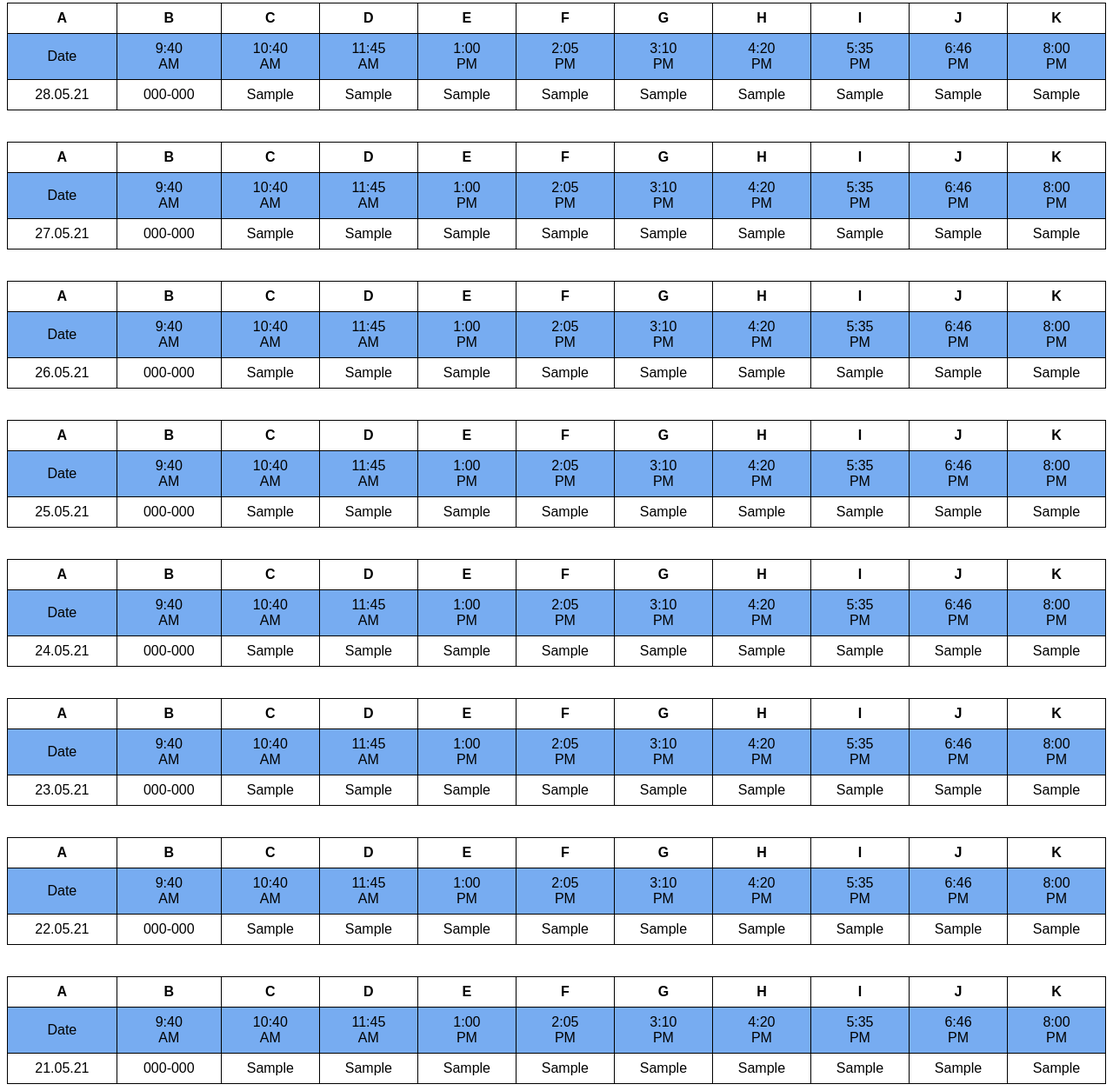
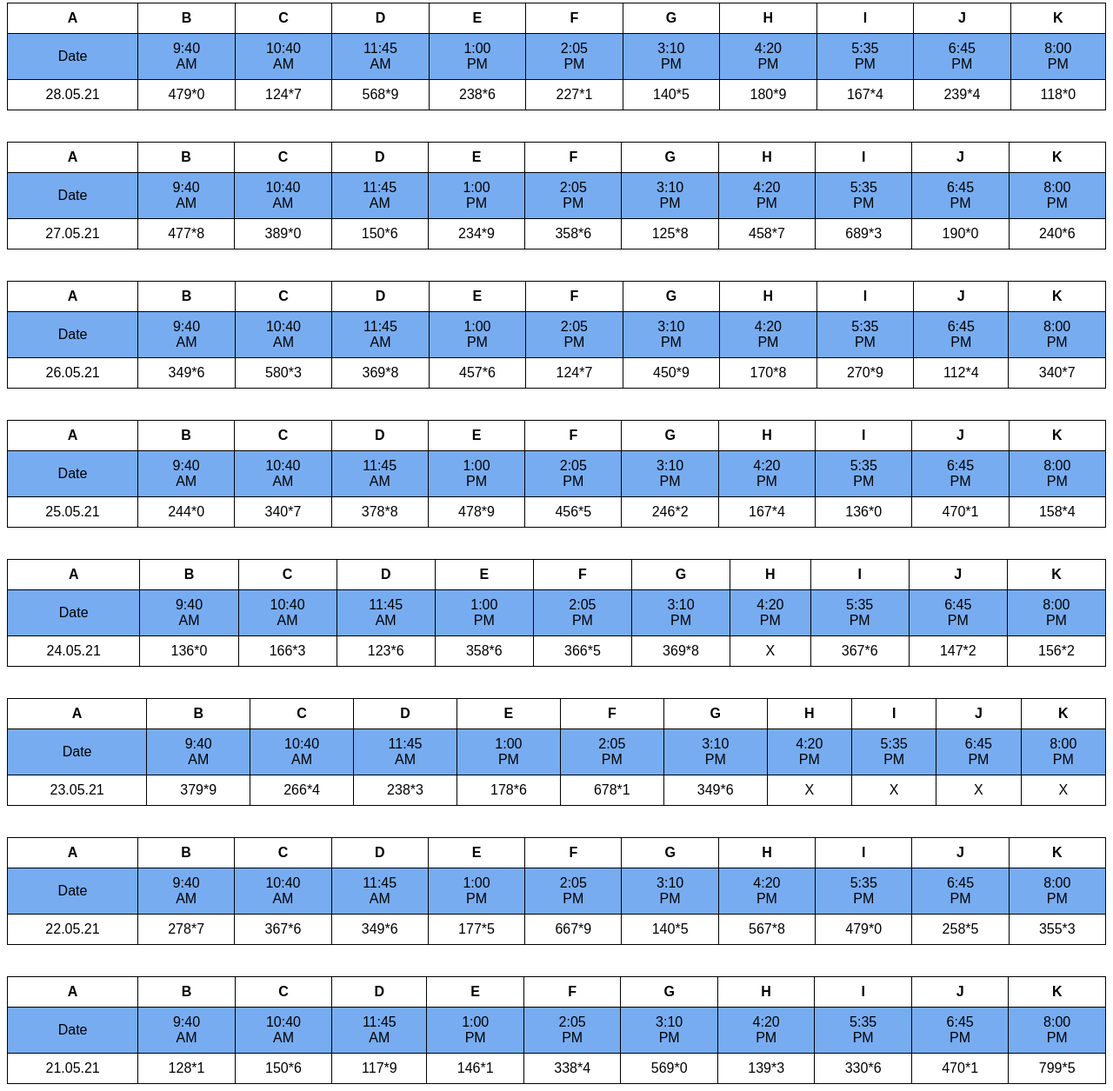
Before and after one commit to icds-web/Goa-Kalyan, a plain HTML site: page index.html in a window 1280 px wide. Shown: the part 377-1632 px from the top of the page at 87% size. Drawn offline with Linux system fonts and the light colour scheme.

Commit message:
Add files via upload

```diff
--- a/index.html
+++ b/index.html
@@ -79,21 +79,21 @@ tr:nth-child(even) {
     <td>3:10<br>PM</td>
     <td>4:20<br>PM</td>
     <td>5:35<br>PM</td>
-    <td>6:46<br>PM</td>
+    <td>6:45<br>PM</td>
     <td>8:00<br>PM</td>
   </tr>
   <tr>
     <td>29.05.21</td>
-    <td>000-000</td>
-    <td>Sample</td>
-    <td>Sample</td>
-    <td>Sample</td>
-    <td>Sample</td>
-    <td>Sample</td>
-    <td>Sample</td>
-    <td>Sample</td>
-    <td>Sample</td>
-    <td>Sample</td>
+    <td>246*2</td>
+    <td>348*5</td>
+    <td>569*0</td>
+    <td>378*8</td>
+    <td>589*2</td>
+    <td>600*6</td>
+    <td>137*1</td>
+    <td>245*1</td>
+    <td>789*4</td>
+    <td>113*5</td>
   </tr>
 </table>
 <br><br>
@@ -124,21 +124,21 @@ tr:nth-child(even) {
     <td>3:10<br>PM</td>
     <td>4:20<br>PM</td>
     <td>5:35<br>PM</td>
-    <td>6:46<br>PM</td>
+    <td>6:45<br>PM</td>
     <td>8:00<br>PM</td>
   </tr>
   <tr>
     <td>28.05.21</td>
-    <td>000-000</td>
-    <td>Sample</td>
-    <td>Sample</td>
-    <td>Sample</td>
-    <td>Sample</td>
-    <td>Sample</td>
-    <td>Sample</td>
-    <td>Sample</td>
-    <td>Sample</td>
-    <td>Sample</td>
+    <td>479*0</td>
+    <td>124*7</td>
+    <td>568*9</td>
+    <td>238*6</td>
+    <td>227*1</td>
+    <td>140*5</td>
+    <td>180*9</td>
+    <td>167*4</td>
+    <td>239*4</td>
+    <td>118*0</td>
   </tr>
 </table>
 <br><br>
@@ -167,21 +167,21 @@ tr:nth-child(even) {
     <td>3:10<br>PM</td>
     <td>4:20<br>PM</td>
     <td>5:35<br>PM</td>
-    <td>6:46<br>PM</td>
+    <td>6:45<br>PM</td>
     <td>8:00<br>PM</td>
   </tr>
   <tr>
     <td>27.05.21</td>
-    <td>000-000</td>
-    <td>Sample</td>
-    <td>Sample</td>
-    <td>Sample</td>
-    <td>Sample</td>
-    <td>Sample</td>
-    <td>Sample</td>
-    <td>Sample</td>
-    <td>Sample</td>
-    <td>Sample</td>
+    <td>477*8</td>
+    <td>389*0</td>
+    <td>150*6</td>
+    <td>234*9</td>
+    <td>358*6</td>
+    <td>125*8</td>
+    <td>458*7</td>
+    <td>689*3</td>
+    <td>190*0</td>
+    <td>240*6</td>
   </tr>
 </table>
 <br><br>
@@ -211,21 +211,21 @@ tr:nth-child(even) {
     <td>3:10<br>PM</td>
     <td>4:20<br>PM</td>
     <td>5:35<br>PM</td>
-    <td>6:46<br>PM</td>
+    <td>6:45<br>PM</td>
     <td>8:00<br>PM</td>
   </tr>
   <tr>
     <td>26.05.21</td>
-    <td>000-000</td>
-    <td>Sample</td>
-    <td>Sample</td>
-    <td>Sample</td>
-    <td>Sample</td>
-    <td>Sample</td>
-    <td>Sample</td>
-    <td>Sample</td>
-    <td>Sample</td>
-    <td>Sample</td>
+    <td>349*6</td>
+    <td>580*3</td>
+    <td>369*8</td>
+    <td>457*6</td>
+    <td>124*7</td>
+    <td>450*9</td>
+    <td>170*8</td>
+    <td>270*9</td>
+    <td>112*4</td>
+    <td>340*7</td>
   </tr>
 </table>
 <br><br>
@@ -255,21 +255,21 @@ tr:nth-child(even) {
     <td>3:10<br>PM</td>
     <td>4:20<br>PM</td>
     <td>5:35<br>PM</td>
-    <td>6:46<br>PM</td>
+    <td>6:45<br>PM</td>
     <td>8:00<br>PM</td>
   </tr>
   <tr>
     <td>25.05.21</td>
-    <td>000-000</td>
-    <td>Sample</td>
-    <td>Sample</td>
-    <td>Sample</td>
-    <td>Sample</td>
-    <td>Sample</td>
-    <td>Sample</td>
-    <td>Sample</td>
-    <td>Sample</td>
-    <td>Sample</td>
+    <td>244*0</td>
+    <td>340*7</td>
+    <td>378*8</td>
+    <td>478*9</td>
+    <td>456*5</td>
+    <td>246*2</td>
+    <td>167*4</td>
+    <td>136*0</td>
+    <td>470*1</td>
+    <td>158*4</td>
   </tr>
 </table>
 <br><br>
@@ -298,21 +298,21 @@ tr:nth-child(even) {
     <td>3:10<br>PM</td>
     <td>4:20<br>PM</td>
     <td>5:35<br>PM</td>
-    <td>6:46<br>PM</td>
+    <td>6:45<br>PM</td>
     <td>8:00<br>PM</td>
   </tr>
   <tr>
     <td>24.05.21</td>
-    <td>000-000</td>
-    <td>Sample</td>
-    <td>Sample</td>
-    <td>Sample</td>
-    <td>Sample</td>
-    <td>Sample</td>
-    <td>Sample</td>
-    <td>Sample</td>
-    <td>Sample</td>
-    <td>Sample</td>
+    <td>136*0</td>
+    <td>166*3</td>
+    <td>123*6</td>
+    <td>358*6</td>
+    <td>366*5</td>
+    <td>369*8</td>
+    <td>X</td>
+    <td>367*6</td>
+    <td>147*2</td>
+    <td>156*2</td>
   </tr>
 </table>
 <br><br>
@@ -341,21 +341,21 @@ tr:nth-child(even) {
     <td>3:10<br>PM</td>
     <td>4:20<br>PM</td>
     <td>5:35<br>PM</td>
-    <td>6:46<br>PM</td>
+    <td>6:45<br>PM</td>
     <td>8:00<br>PM</td>
   </tr>
   <tr>
     <td>23.05.21</td>
-    <td>000-000</td>
-    <td>Sample</td>
-    <td>Sample</td>
-    <td>Sample</td>
-    <td>Sample</td>
-    <td>Sample</td>
-    <td>Sample</td>
-    <td>Sample</td>
-    <td>Sample</td>
-    <td>Sample</td>
+    <td>379*9</td>
+    <td>266*4</td>
+    <td>238*3</td>
+    <td>178*6</td>
+    <td>678*1</td>
+    <td>349*6</td>
+    <td>X</td>
+    <td>X</td>
+    <td>X</td>
+    <td>X</td>
   </tr>
 </table>
 <br><br>
@@ -384,21 +384,21 @@ tr:nth-child(even) {
     <td>3:10<br>PM</td>
     <td>4:20<br>PM</td>
     <td>5:35<br>PM</td>
-    <td>6:46<br>PM</td>
+    <td>6:45<br>PM</td>
     <td>8:00<br>PM</td>
   </tr>
   <tr>
     <td>22.05.21</td>
-    <td>000-000</td>
-    <td>Sample</td>
-    <td>Sample</td>
-    <td>Sample</td>
-    <td>Sample</td>
-    <td>Sample</td>
-    <td>Sample</td>
-    <td>Sample</td>
-    <td>Sample</td>
-    <td>Sample</td>
+    <td>278*7</td>
+    <td>367*6</td>
+    <td>349*6</td>
+    <td>177*5</td>
+    <td>667*9</td>
+    <td>140*5</td>
+    <td>567*8</td>
+    <td>479*0</td>
+    <td>258*5</td>
+    <td>355*3</td>
   </tr>
 </table>
 
@@ -427,21 +427,21 @@ tr:nth-child(even) {
     <td>3:10<br>PM</td>
     <td>4:20<br>PM</td>
     <td>5:35<br>PM</td>
-    <td>6:46<br>PM</td>
+    <td>6:45<br>PM</td>
     <td>8:00<br>PM</td>
   </tr>
   <tr>
     <td>21.05.21</td>
-    <td>000-000</td>
-    <td>Sample</td>
-    <td>Sample</td>
-    <td>Sample</td>
-    <td>Sample</td>
-    <td>Sample</td>
-    <td>Sample</td>
-    <td>Sample</td>
-    <td>Sample</td>
-    <td>Sample</td>
+    <td>128*1</td>
+    <td>150*6</td>
+    <td>117*9</td>
+    <td>146*1</td>
+    <td>338*4</td>
+    <td>569*0</td>
+    <td>139*3</td>
+    <td>330*6</td>
+    <td>470*1</td>
+    <td>799*5</td>
   </tr>
 </table>
 
```
